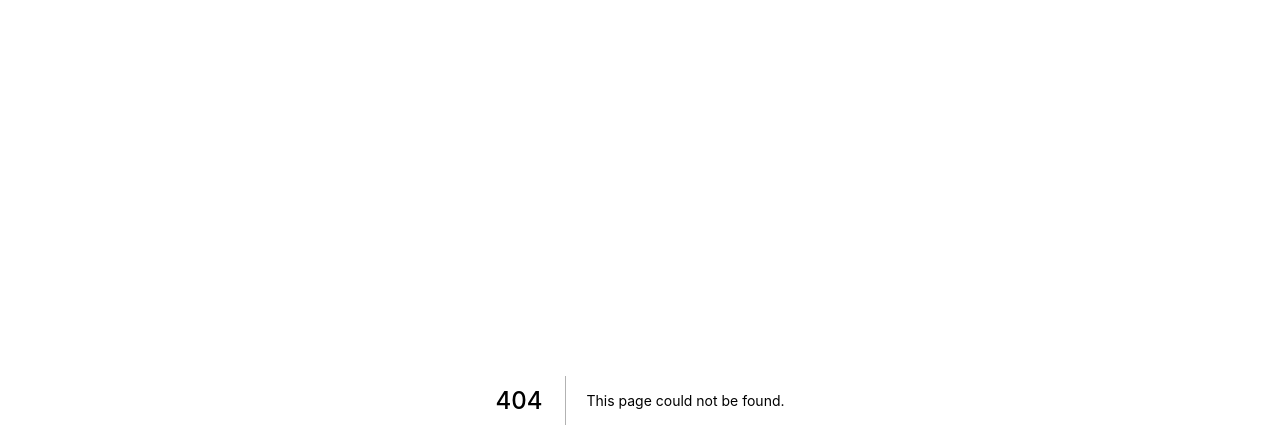
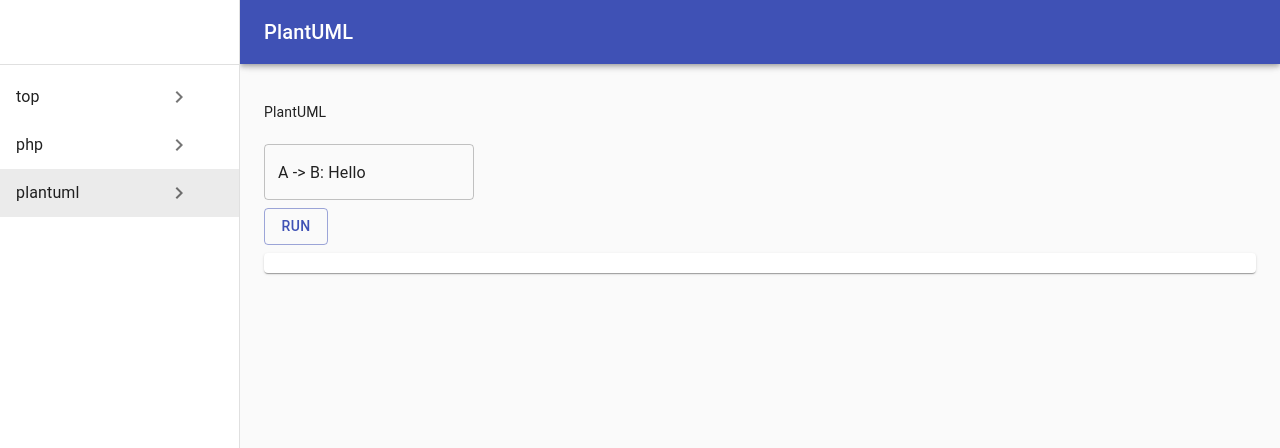
Before and after one commit to n-fukuju/shakyo, a Next.js app: page /shakyo/plantuml in a window 1280 px wide. Before the commit this address had no page. Shown: the top 448 px of the page. Built offline with nearby package versions, Linux system fonts and the light colour scheme.

Commit message:
PlantUMLページ追加

```diff
--- a/components/LayoutComponent.tsx
+++ b/components/LayoutComponent.tsx
@@ -67,6 +67,7 @@
   // {text: "page1", link: "/page1"},
   // {text: "page2", link: "/page2"},
   {text: "php", link: "/php"},
+  {text: "plantuml", link: "/plantuml"},
 ];
 
 // export default function Menu() {
--- a/package.json
+++ b/package.json
@@ -12,10 +12,12 @@
     "@material-ui/core": "^4.11.4",
     "@material-ui/icons": "^4.11.2",
     "next": "11.0.1",
+    "plantuml-encoder": "^1.4.0",
     "react": "17.0.2",
     "react-dom": "17.0.2"
   },
   "devDependencies": {
+    "@types/plantuml-encoder": "^1.4.0",
     "@types/react": "17.0.11",
     "typescript": "4.3.4"
   }
--- /dev/null
+++ b/pages/plantuml.tsx
@@ -0,0 +1,54 @@
+import { FC, useState } from 'react';
+import Button from '@material-ui/core/Button';
+import Grid from '@material-ui/core/Grid';
+import Paper from '@material-ui/core/Paper';
+import TextField from '@material-ui/core/TextField';
+
+import plantUmlEncoder from 'plantuml-encoder'
+
+import LayoutComponent from '../components/LayoutComponent';
+
+const urlbase = "http://www.plantuml.com/plantuml/img/";
+
+
+const PlantumlComponent: FC=()=>{
+    const [umltext, setUmltext] = useState('A -> B: Hello');
+    const [umlImage, setUmlImage] = useState<string>('');
+    const handleExecute = async()=>{
+        let url = urlbase + plantUmlEncoder.encode(umltext);
+        setUmlImage(url);
+    };
+    return (
+        <LayoutComponent title="PlantUML" page="plantuml" content={<>
+            <Grid container spacing={1}>
+                <Grid item xs={12}>
+                    <p>PlantUML</p>
+                </Grid>
+                <Grid item xs={12}>
+                    <TextField
+                        id="plantuml-text"
+                        multiline
+                        variant="outlined"
+                        value={umltext}
+                        onChange={(e)=>{setUmltext(e.target.value); }}
+                    />
+                </Grid>
+                <Grid item xs={12}>
+                    <Button
+                        id="button"
+                        variant="outlined"
+                        color="primary"
+                        onClick={handleExecute}>
+                            Run
+                    </Button>
+                </Grid>
+                <Grid item xs={12}>
+                    <Paper>
+                        <img src={umlImage}/>
+                    </Paper>
+                </Grid>
+            </Grid>
+        </>}/>
+    );
+}
+export default PlantumlComponent;
```
Also changed, not shown: 1 other file (tests, documents, lock files or other folders).
